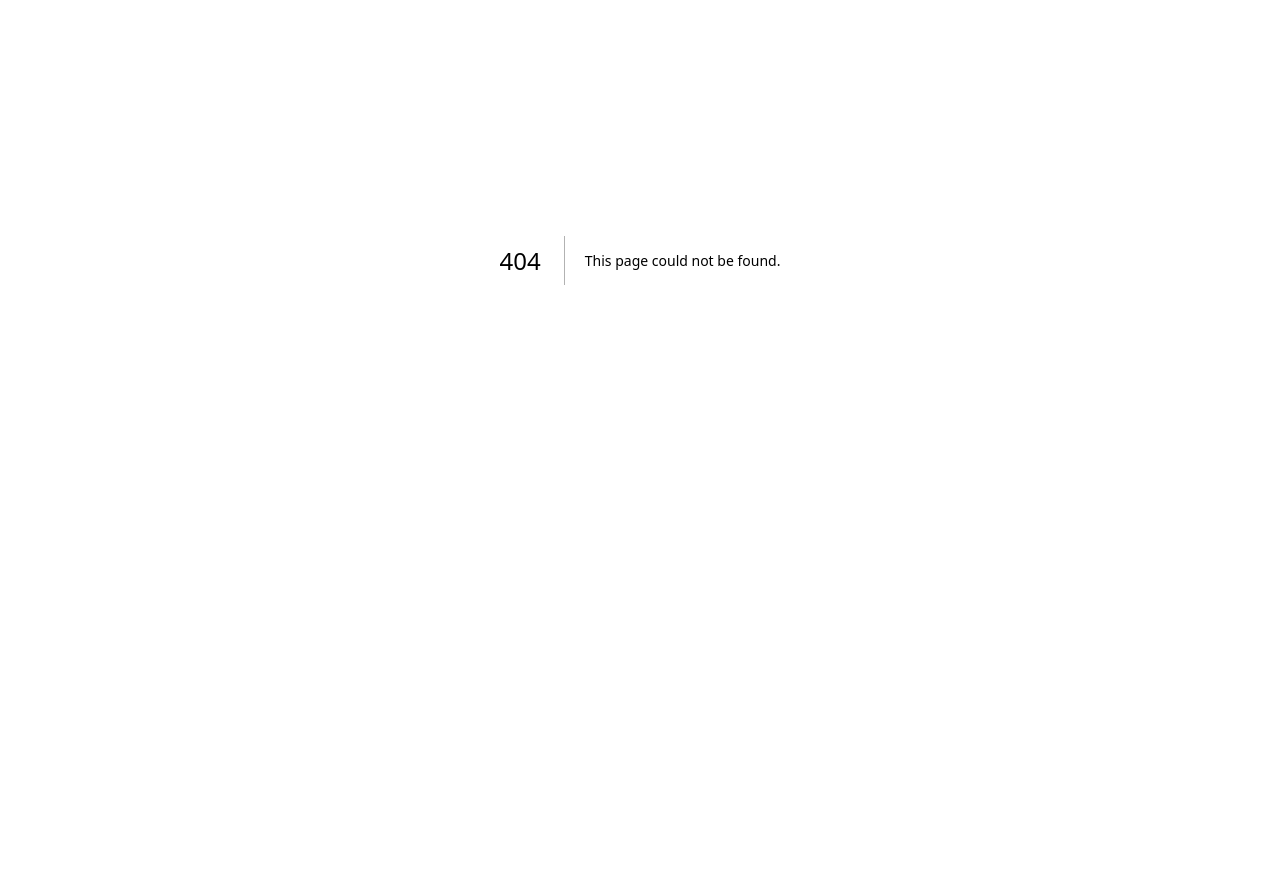
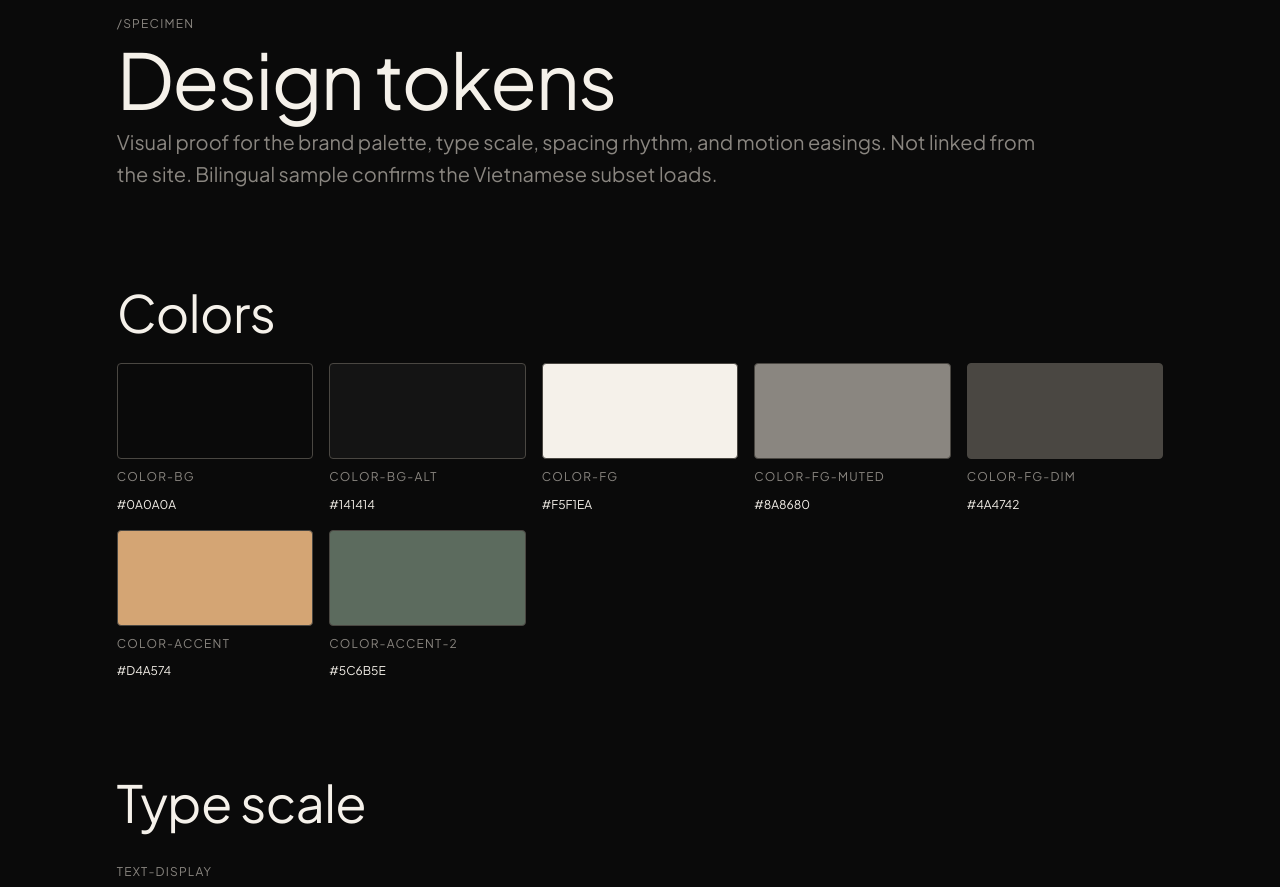
Before and after one commit to romannguyen99/roman-portfolio-website, a Next.js app: page /specimen in a window 1280 px wide. Before the commit this address had no page. Shown: the part 140-1027 px from the top of the page. Before the commit the page ends 800 px from the top, so only its background shows below. Built offline with nearby package versions, Linux system fonts and the light colour scheme.

Commit message:
feat: /specimen route renders every design token for verification

```diff
--- /dev/null
+++ b/src/app/specimen/page.tsx
@@ -0,0 +1,141 @@
+import type { Metadata } from "next";
+import { EasingPreviews } from "./easing-previews";
+
+export const metadata: Metadata = {
+  title: "Specimen — Design Tokens",
+  robots: { index: false, follow: false },
+};
+
+const COLORS = [
+  { name: "bg", value: "#0A0A0A" },
+  { name: "bg-alt", value: "#141414" },
+  { name: "fg", value: "#F5F1EA" },
+  { name: "fg-muted", value: "#8A8680" },
+  { name: "fg-dim", value: "#4A4742" },
+  { name: "accent", value: "#D4A574" },
+  { name: "accent-2", value: "#5C6B5E" },
+] as const;
+
+const TYPE_SCALE = [
+  { token: "text-display", className: "text-[length:var(--text-display)] leading-[0.95] tracking-[-0.02em]" },
+  { token: "text-h1", className: "text-[length:var(--text-h1)] leading-[1] tracking-[-0.02em]" },
+  { token: "text-h2", className: "text-[length:var(--text-h2)] leading-[1.05] tracking-[-0.01em]" },
+  { token: "text-h3", className: "text-[length:var(--text-h3)] leading-[1.2] tracking-[-0.01em]" },
+  { token: "text-body-lg", className: "text-[length:var(--text-body-lg)] leading-[1.6]" },
+  { token: "text-body", className: "text-[length:var(--text-body)] leading-[1.6]" },
+  { token: "text-caption", className: "text-[length:var(--text-caption)] leading-[1.4] tracking-[0.1em] uppercase" },
+] as const;
+
+const BILINGUAL_SAMPLE = "Tokyo-born — Đến từ Tokyo. Creative studio, hội tụ không giới hạn.";
+
+export default function SpecimenPage() {
+  return (
+    <main className="mx-auto max-w-[1200px] px-(--spacing-section-x) py-(--spacing-section-y) space-y-24">
+      <header className="space-y-2">
+        <p className="text-[length:var(--text-caption)] tracking-[0.1em] uppercase text-[var(--color-fg-muted)]">
+          /specimen
+        </p>
+        <h1 className="text-[length:var(--text-h1)] leading-[1] tracking-[-0.02em]">
+          Design tokens
+        </h1>
+        <p className="text-[length:var(--text-body-lg)] text-[var(--color-fg-muted)] max-w-prose">
+          Visual proof for the brand palette, type scale, spacing rhythm, and motion easings.
+          Not linked from the site. Bilingual sample confirms the Vietnamese subset loads.
+        </p>
+      </header>
+
+      <section aria-labelledby="colors-heading" className="space-y-6">
+        <h2 id="colors-heading" className="text-[length:var(--text-h2)] leading-[1.05] tracking-[-0.01em]">
+          Colors
+        </h2>
+        <ul className="grid grid-cols-[repeat(auto-fit,minmax(180px,1fr))] gap-4">
+          {COLORS.map((c) => (
+            <li key={c.name} className="space-y-2">
+              <div
+                className="h-24 w-full rounded border border-[var(--color-fg-dim)]"
+                style={{ background: c.value }}
+              />
+              <div className="font-[var(--font-mono)] text-[length:var(--text-caption)] uppercase tracking-[0.1em] text-[var(--color-fg-muted)]">
+                color-{c.name}
+              </div>
+              <div className="font-[var(--font-mono)] text-[length:var(--text-caption)] text-[var(--color-fg)]">
+                {c.value}
+              </div>
+            </li>
+          ))}
+        </ul>
+      </section>
+
+      <section aria-labelledby="type-heading" className="space-y-8">
+        <h2 id="type-heading" className="text-[length:var(--text-h2)] leading-[1.05] tracking-[-0.01em]">
+          Type scale
+        </h2>
+        <ul className="space-y-6">
+          {TYPE_SCALE.map((t) => (
+            <li key={t.token} className="space-y-1">
+              <div className="font-[var(--font-mono)] text-[length:var(--text-caption)] uppercase tracking-[0.1em] text-[var(--color-fg-muted)]">
+                {t.token}
+              </div>
+              <p className={t.className}>{BILINGUAL_SAMPLE}</p>
+            </li>
+          ))}
+        </ul>
+      </section>
+
+      <section aria-labelledby="italic-heading" className="space-y-4">
+        <h2 id="italic-heading" className="text-[length:var(--text-h2)] leading-[1.05] tracking-[-0.01em]">
+          Italic + roman
+        </h2>
+        <p className="text-[length:var(--text-h3)] leading-[1.2]">
+          Tokyo-born, <em className="italic">Creative studio</em>. Đến từ Tokyo,{" "}
+          <em className="italic">hội tụ không giới hạn</em>.
+        </p>
+      </section>
+
+      <section aria-labelledby="spacing-heading" className="space-y-4">
+        <h2 id="spacing-heading" className="text-[length:var(--text-h2)] leading-[1.05] tracking-[-0.01em]">
+          Spacing
+        </h2>
+        <div className="space-y-3">
+          <div className="space-y-1">
+            <div className="font-[var(--font-mono)] text-[length:var(--text-caption)] uppercase tracking-[0.1em] text-[var(--color-fg-muted)]">
+              spacing-section-x
+            </div>
+            <div className="h-6 bg-[var(--color-accent)]" style={{ width: "var(--spacing-section-x)" }} />
+          </div>
+          <div className="space-y-1">
+            <div className="font-[var(--font-mono)] text-[length:var(--text-caption)] uppercase tracking-[0.1em] text-[var(--color-fg-muted)]">
+              spacing-section-y
+            </div>
+            <div className="w-6 bg-[var(--color-accent-2)]" style={{ height: "var(--spacing-section-y)" }} />
+          </div>
+        </div>
+      </section>
+
+      <section aria-labelledby="motion-heading" className="space-y-4">
+        <h2 id="motion-heading" className="text-[length:var(--text-h2)] leading-[1.05] tracking-[-0.01em]">
+          Motion
+        </h2>
+        <p className="text-[length:var(--text-body)] text-[var(--color-fg-muted)]">
+          Hover or focus each row to play the easing at duration-base (600ms).
+          Under prefers-reduced-motion the dot should snap.
+        </p>
+        <EasingPreviews />
+      </section>
+
+      <section aria-labelledby="mono-heading" className="space-y-4">
+        <h2 id="mono-heading" className="text-[length:var(--text-h2)] leading-[1.05] tracking-[-0.01em]">
+          Mono
+        </h2>
+        <pre className="bg-[var(--color-bg-alt)] rounded p-4 font-[var(--font-mono)] text-[length:var(--text-body)] text-[var(--color-fg)] overflow-x-auto">
+{`// Tagline cycle — chu kỳ khẩu hiệu
+const phrases = [
+  "Creative studio, Đến từ Tokyo",
+  "Tokyo-born, Creative studio",
+  "Hội tụ, Không giới hạn",
+];`}
+        </pre>
+      </section>
+    </main>
+  );
+}
```
